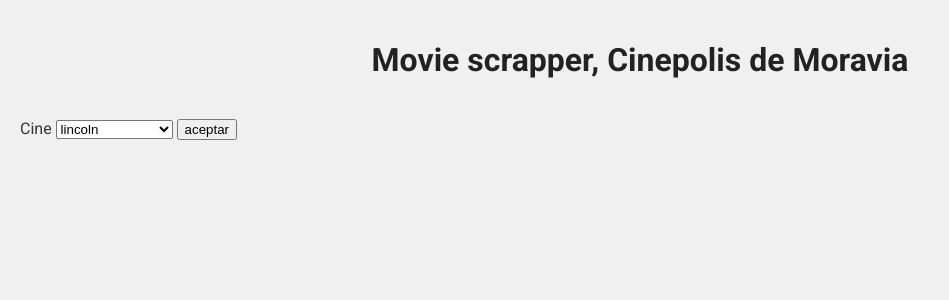
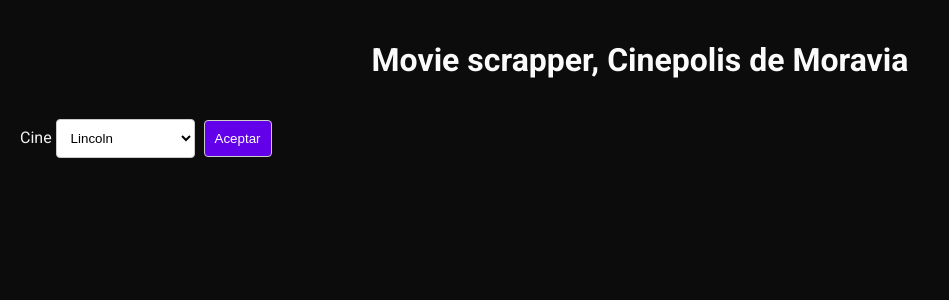
Before and after one commit to TheRealSlimTony/movie_scrapper_view, a Django app: page /cartelera/ in a window 1280 px wide. Shown: the top 300 px of the page, without its empty margins (0-949 px from the left). Run offline with Django 3.2, Linux system fonts and the light colour scheme; data that the repository does not hold is empty.

Commit message:
chore: Update background colors and button text in cartelera.html

```diff
--- a/movie_view/templates/cartelera.html
+++ b/movie_view/templates/cartelera.html
@@ -8,13 +8,13 @@
     <style>
         body {
             font-family: 'Roboto', sans-serif;
-            background-color: #f0f0f0;
+            background-color: #0c0c0c;
             margin: 0;
             padding: 20px;
-            color: #333;
+            color: #f1f1f1;
         }
         h1 {
-            color: #222;
+            color: #fcfbfb;
             text-align: center;
             margin-bottom: 40px;
         }
@@ -22,7 +22,7 @@
             display: flex;
             align-items: flex-start;
             margin-bottom: 20px;
-            background-color: #fff;
+            background-color:#000;
             padding: 20px;
             border-radius: 8px;
             box-shadow: 0 4px 6px rgba(0,0,0,0.1);
@@ -63,7 +63,7 @@
             text-align: left;
         }
         thead th {
-            background-color: #f2f2f2;
+            background-color: #252525;
         }
 
         /* Responsive styles */
@@ -105,6 +105,25 @@
                 content: attr(data-label);
             }
         }
+        select, button {
+            padding: 10px;
+            margin-right: 5px;
+            border-radius: 4px;
+            border: 1px solid #ccc;
+            background-color: white;
+            cursor: pointer;
+        }
+
+        button {
+            background-color: #6200ea;
+            color: white;
+            transition: background-color 0.3s ease;
+        }
+
+        button:hover {
+            background-color: #3700b3;
+        }
+
     </style>
 </head>
 <body>
@@ -114,15 +133,16 @@
         {% csrf_token %}
         <label for="pelicula">Cine</label>
         <select id="pelicula" name="pelicula">
-            <option value="490">lincoln</option>
-            <option value="251">paseo metropoli</option>
-            <option value="509">lindora</option>
-            <!-- <option value="144">desamparados</option>
+            <option value="490">Lincoln</option>
+            <option value="251">Paseo Metropoli</option>
+            <option value="509">Lindora</option>
+      <!-- <option value="144">desamparados</option>
             <option value="264">tres rios</option>
             <option value="438">paseo de las flores</option> -->
         </select>
-        <button type="submit">aceptar</button>
+        <button type="submit">Aceptar</button>
     </form>
+
 
 
     {% for pelicula in peliculas %}
```
